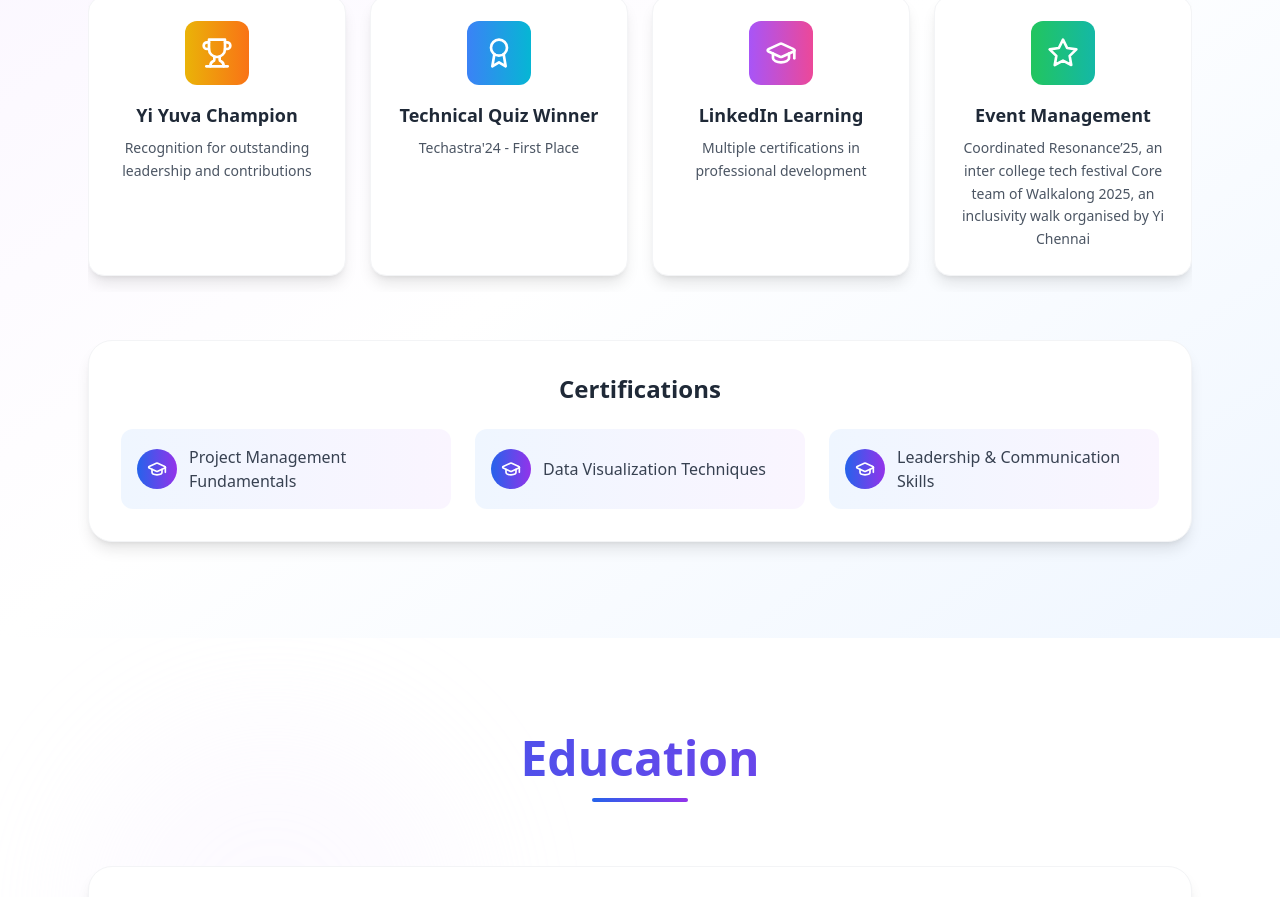
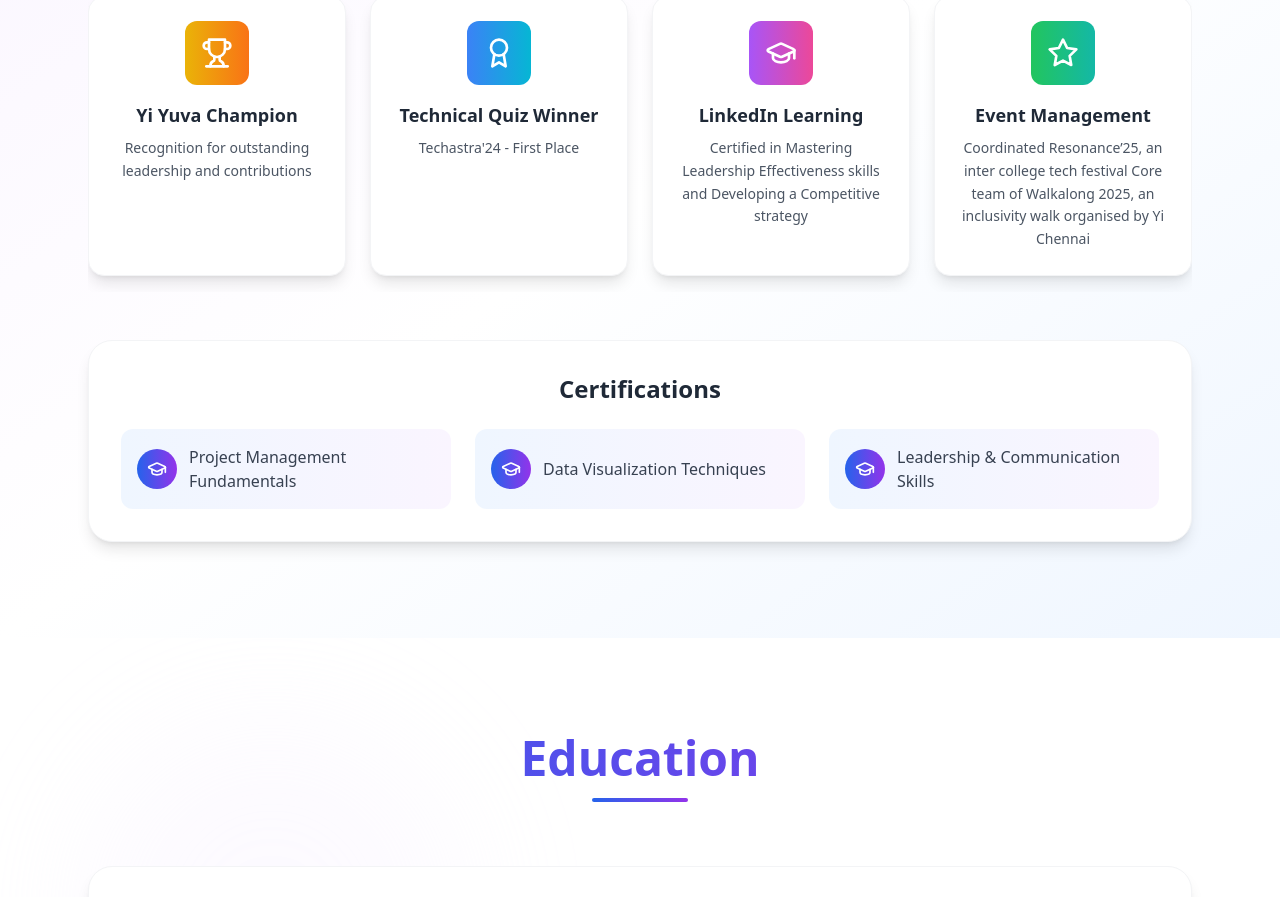
Before and after one commit to sam-verse/nandhini-rk, a React (Vite) app: page / in a window 1280 px wide. Shown: the part 4200-5097 px from the top of the page. Built offline with nearby package versions, Linux system fonts and the light colour scheme.

Commit message:
Update Achievements.tsx

```diff
--- a/src/components/Achievements.tsx
+++ b/src/components/Achievements.tsx
@@ -15,7 +15,7 @@ const achievements = [
   },
   {
     title: 'LinkedIn Learning',
-    description: 'Multiple certifications in professional development',
+    description: 'Certified in Mastering Leadership Effectiveness skills and Developing a Competitive strategy',
     icon: GraduationCap,
     color: 'from-purple-500 to-pink-500'
   },
```
